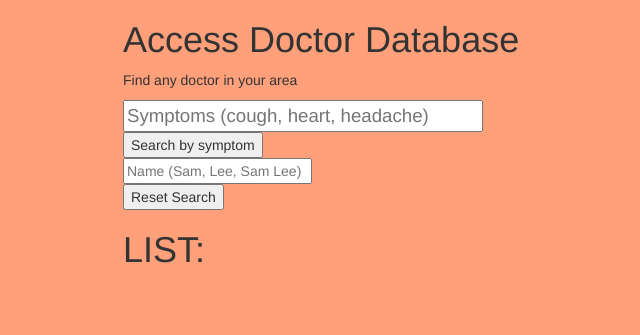
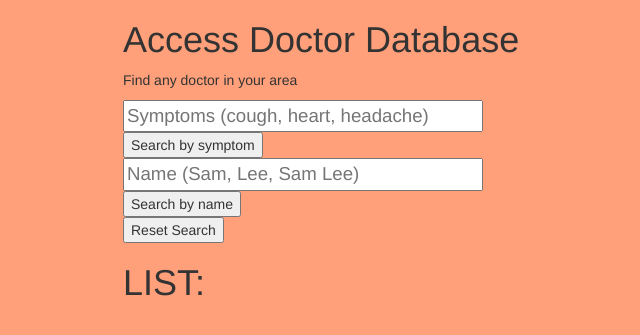
Before and after one commit to NickoDelaCruz/DoctorLookup, a website built with webpack: page src/index.html in a window 1280 px wide. Shown: the whole page, without its empty margins (317-957 px from the left). Built offline with nearby package versions, Linux system fonts and the light colour scheme.

Commit message:
styled placeholder form and add button

```diff
--- a/src/index.html
+++ b/src/index.html
@@ -12,7 +12,8 @@
       <button type="submit" id="symptom-button" name="symptom-button">Search by symptom</button>
     </form>
       <form class="searchByName" method="post">
-        <input name="name" id="name" placeholder="Name (Sam, Lee, Sam Lee)">
+        <input style="width:90%;font-size:14pt;" type="textarea" name="name" id="name" placeholder="Name (Sam, Lee, Sam Lee)">
+        <button type="submit" id="name-button" name="name-button">Search by name</button>
       </form>
   </div>
 
```
